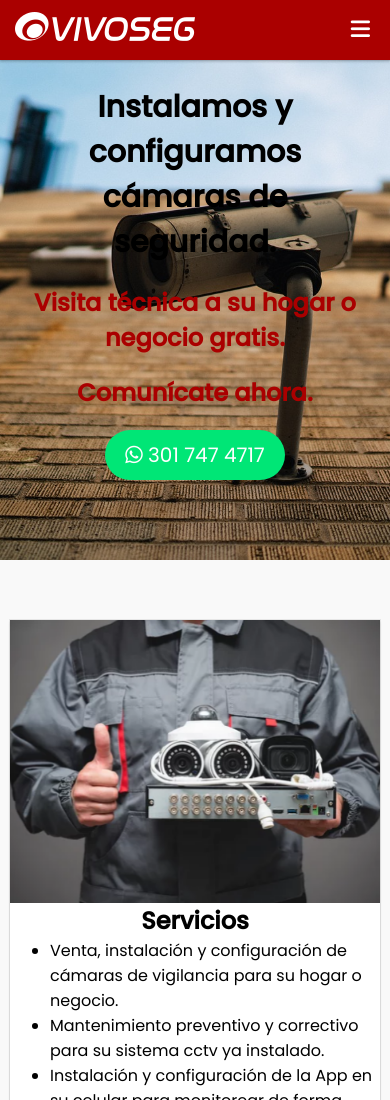
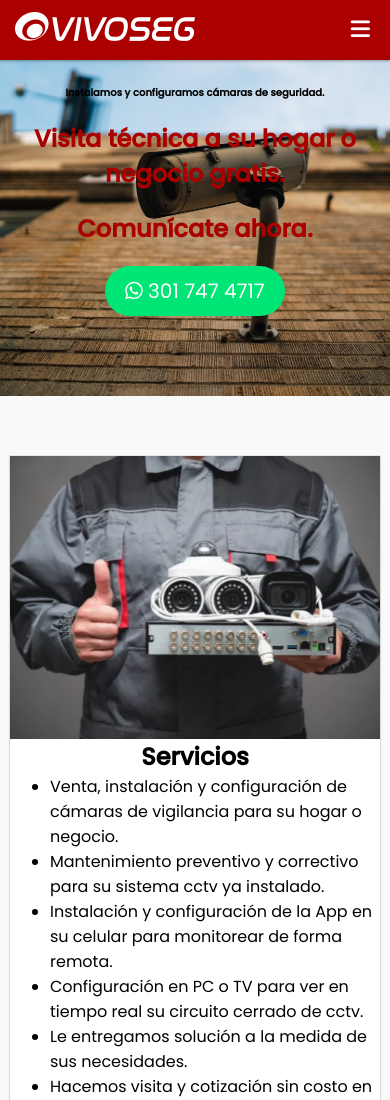
Before and after one commit to soynader/vivoseg, a plain HTML site: page index.html in a window 390 px wide. Shown: the top 1100 px of the page. Drawn offline with Linux system fonts and the light colour scheme.

Commit message:
Update style.css

```diff
--- a/style.css
+++ b/style.css
@@ -298,11 +298,9 @@ color: #fff;
     .banner{
       padding-top: 5px;
    }
-  .banner-seccion{
-    width: 100%;
-}
+
   .banner-seccion h1{
-  font-size: 30px;
+  font-size: 10px;
   color: #000000;
 }
 
```
